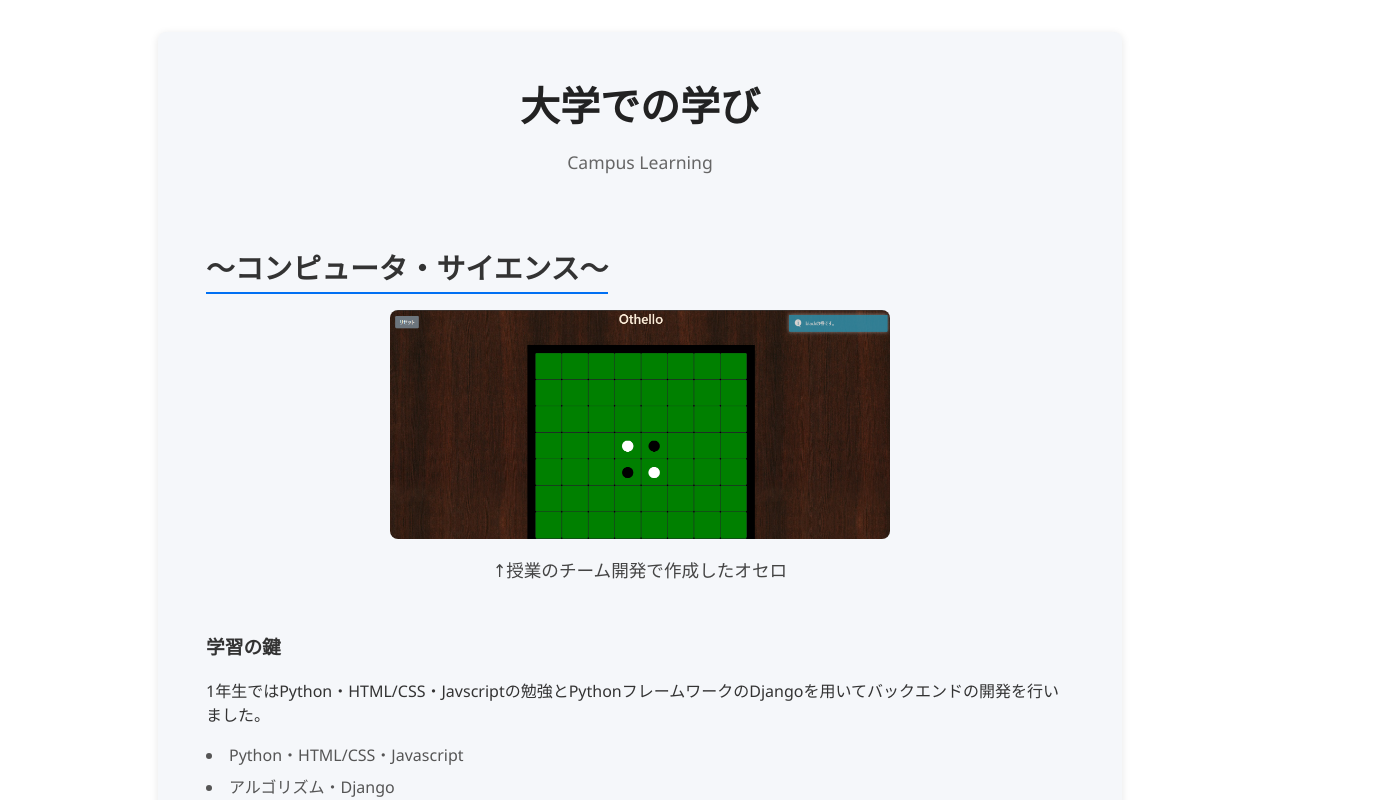
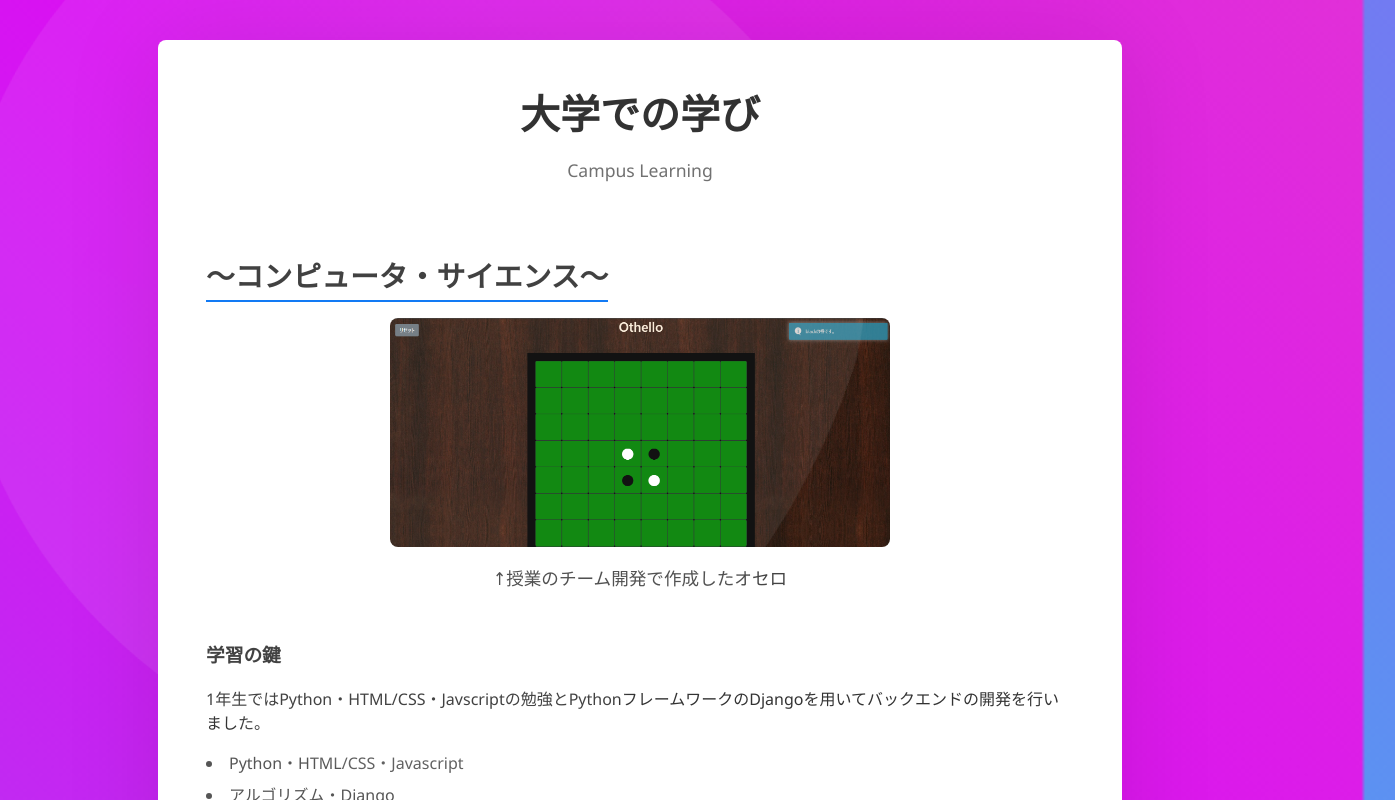
Before and after one commit to 8shasho8/my_thing, a Next.js app in the folder my_profile/: page /campus in a window 1280 px wide. Shown: the top 800 px of the page, 1395 px wide, since content can reach past the window. Built offline with nearby package versions, Linux system fonts and the light colour scheme.

Commit message:
背景の追加

```diff
--- a/my_profile/src/app/page.tsx
+++ b/my_profile/src/app/page.tsx
@@ -5,10 +5,11 @@ import { useRouter } from 'next/navigation';
 import { Button } from '../components/component';
 import styles from '../styles/globals.module.css';
 
+
 export default function HomePage() {
   const router = useRouter();
   return (
-
+   <div className='body'>
      <main className={styles.container}>
       <header className={styles.header}>
         <h1>廣瀨遥介の自己紹介サイト</h1>
@@ -111,5 +112,6 @@ export default function HomePage() {
         <Button label="メールで連絡する" onClick={() => window.location.href = 'hiroseyousuke84@gmail.com'} />
       </section>
     </main>
+    </div>
   );
 }
--- a/my_profile/src/styles/globals.module.css
+++ b/my_profile/src/styles/globals.module.css
@@ -7,10 +7,9 @@
   padding: 1rem 2rem;
   background-color: #fff;
   border-radius: 8px;
-  box-shadow: 0 2px 8px rgb(0 0 0 / 0.1);
+  box-shadow: 0 2px 100px rgb(0 0 0 / 0.1);
   font-family: 'Segoe UI', Tahoma, Geneva, Verdana, sans-serif;
   color: #333;
-  background-color: #f5f7fa;
 }
 
 .header {
@@ -114,3 +113,109 @@
   margin: 0 auto;
   border-radius: 8px;
 }
+
+body {
+  background: linear-gradient(45deg, #02e1ba 0%, #26c9f2 29%, #d911f2 66%, #ffa079 100%);
+  background-size: 400% 400%;
+  animation: Gradient 15s ease infinite;
+  display: flex;
+  flex-direction: column;
+  align-items: stretch;
+  justify-content: space-evenly;
+  /* overflow: hidden; ← ❌削除 or */
+  overflow: auto;     /* ✅ スクロール可能に */
+  position: relative;
+}
+
+
+body::before,
+body::after {
+	content: "";
+	width: 70vmax;
+	height: 70vmax;
+	position: absolute;
+	background: rgba(255, 255, 255, 0.07);
+	left: -20vmin;
+	top: -20vmin;
+	animation: morph 15s linear infinite alternate, spin 20s linear infinite;
+	z-index: 1;
+	will-change: border-radius, transform;
+	transform-origin: 55% 55%;
+	pointer-events: none;
+}
+
+body::after {
+    width: 70vmin;
+    height: 70vmin;
+    left: auto;
+    right: -10vmin;
+    top: auto;
+    bottom: 0;
+    animation: morph 10s linear infinite alternate, spin 26s linear infinite reverse;
+    transform-origin: 20% 20%;
+}
+
+@-webkit-keyframes Gradient {
+	0% {
+		background-position: 0 50%
+	}
+	50% {
+		background-position: 100% 50%
+	}
+	100% {
+		background-position: 0 50%
+	}
+}
+
+@-moz-keyframes Gradient {
+	0% {
+		background-position: 0 50%
+	}
+	50% {
+		background-position: 100% 50%
+	}
+	100% {
+		background-position: 0 50%
+	}
+}
+
+@keyframes Gradient {
+	0% {
+		background-position: 0 50%
+	}
+	50% {
+		background-position: 100% 50%
+	}
+	100% {
+		background-position: 0 50%
+	}
+}
+
+@keyframes morph {
+  0% {
+    border-radius: 40% 60% 60% 40% / 70% 30% 70% 30%; }
+  100% {
+    border-radius: 40% 60%; }
+}
+
+@keyframes spin {
+  to {
+    transform: rotate(1turn);
+  }
+}
+	.st0{display:none;}
+	.st1{display:inline;}
+	.st2{opacity:0.29;}
+	.st3{fill:#FFFFFF;}
+	.st4{clip-path:url(#SVGID_2_);fill:#FFFFFF;}
+	.st5{clip-path:url(#SVGID_4_);}
+	.st6{clip-path:url(#SVGID_6_);}
+	.st7{clip-path:url(#SVGID_8_);}
+	.st8{clip-path:url(#SVGID_10_);}
+	.st9{fill:none;}
+	.st10{clip-path:url(#SVGID_12_);}
+	.st11{opacity:0.7;}
+	.st12{clip-path:url(#SVGID_14_);}
+	.st13{opacity:0.2;}
+	.st14{clip-path:url(#SVGID_16_);}
+	.st15{opacity:0.3;fill:#FFFFFF;enable-background:new    ;}
```
